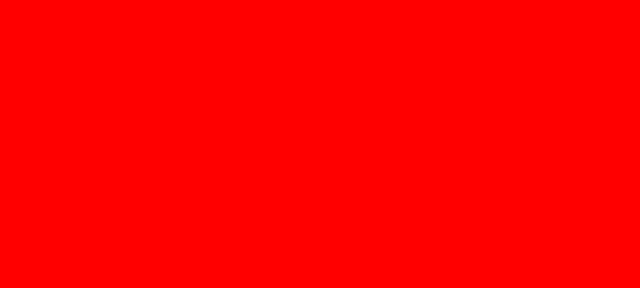
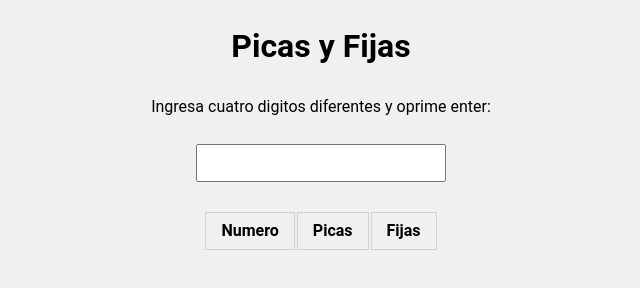
Before and after one commit to Pipe12/picasAndFijas, a plain HTML site: page index.html in a window 1280 px wide. Shown: the whole page, without its empty margins (319-959 px from the left). Drawn offline with nearby package versions, Linux system fonts and the light colour scheme.

Commit message:
Add html y los stylos de index

```diff
--- a/css/style.css
+++ b/css/style.css
@@ -1,3 +1,44 @@
+* {
+  box-sizing: border-box;
+}
+
 body {
-  background-color: red;
+  background-color: #f0f0f0;
+  font-family: 'Roboto', sans-serif;
+  font-size: 16px;
+  line-height: 1.6;
+}aaaa
+
+table, th, td {
+  padding: 5px 15px;
+  border: 1px solid #d0d0d0;
+  border-collapse: collapse;
 }
+
+table {
+  margin-top: 20px;
+  margin-left: auto;
+  margin-right: auto;
+}
+
+input[type=text] {
+  width: 250px;
+  margin: 8px 0;
+  padding: 8px 8px;
+}
+
+#fourDigits {
+  background-color: #f0f0f0;
+}
+
+.error {
+  background-color: #fdc9c5;
+  color: red;
+}
+
+.container {
+  width: 992px;
+  margin-right: auto;
+  margin-left: auto;
+  text-align: center;
+}
--- a/index.html
+++ b/index.html
@@ -8,6 +8,23 @@
 </head>
 <body>
 
+  <div class="container">
+    <h1>Picas y Fijas</h1>
+    <p>Ingresa <span id="fourDigits">cuatro digitos diferentes </span> y oprime enter:</p>
+    <input type="text" name="number" id="shoot" maxlength="4">
+    <div class="table">
+      <table>
+        <thead>
+          <tr>
+            <th>Numero</th>
+            <th>Picas</th>
+            <th>Fijas</th>
+          </tr>
+        </thead>
+        <tbody id="tries"></tbody>
+      </table>
+    </div>
+  </div>
   <script
           src="https://code.jquery.com/jquery-3.3.1.min.js"
           integrity="sha256-FgpCb/KJQlLNfOu91ta32o/NMZxltwRo8QtmkMRdAu8="
```
